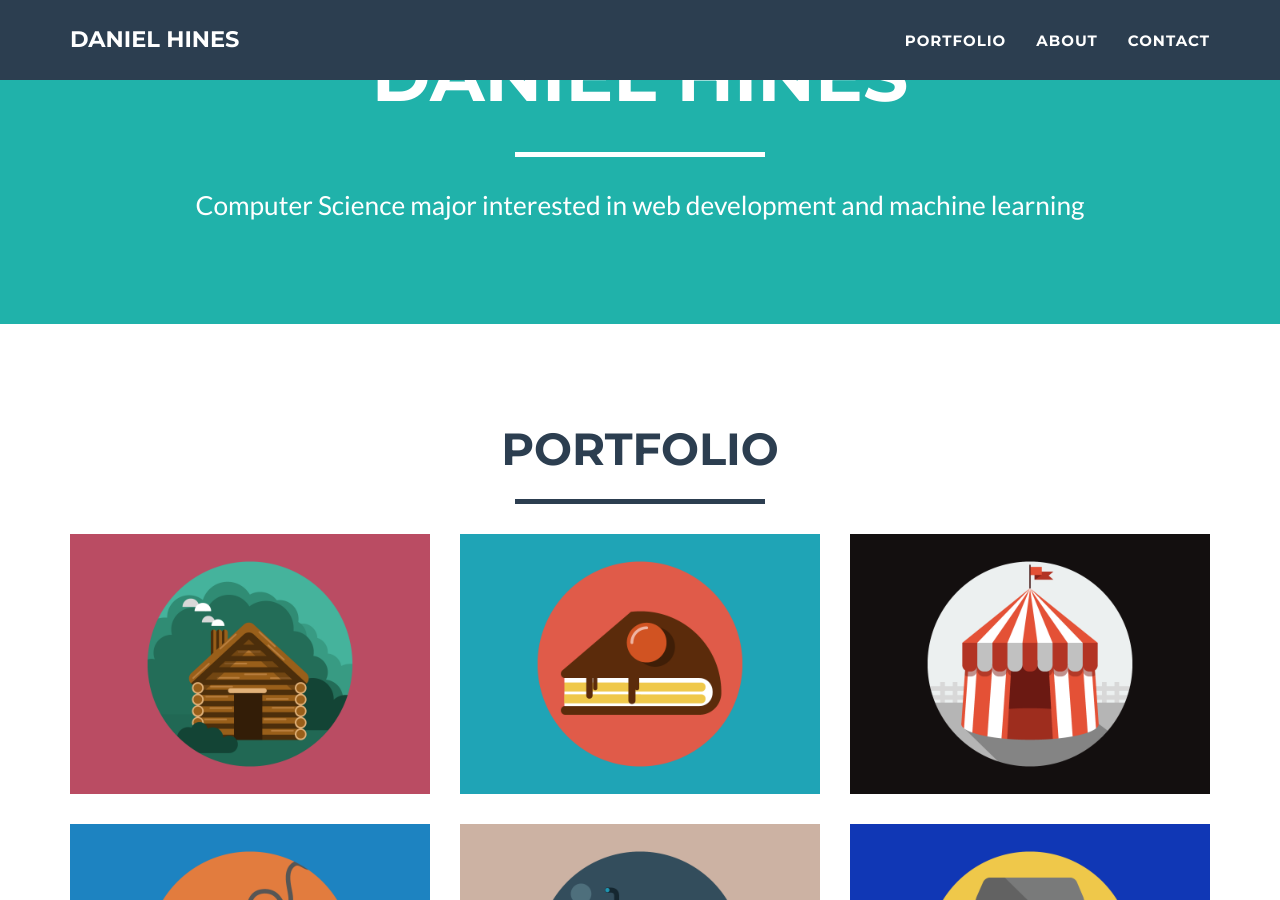
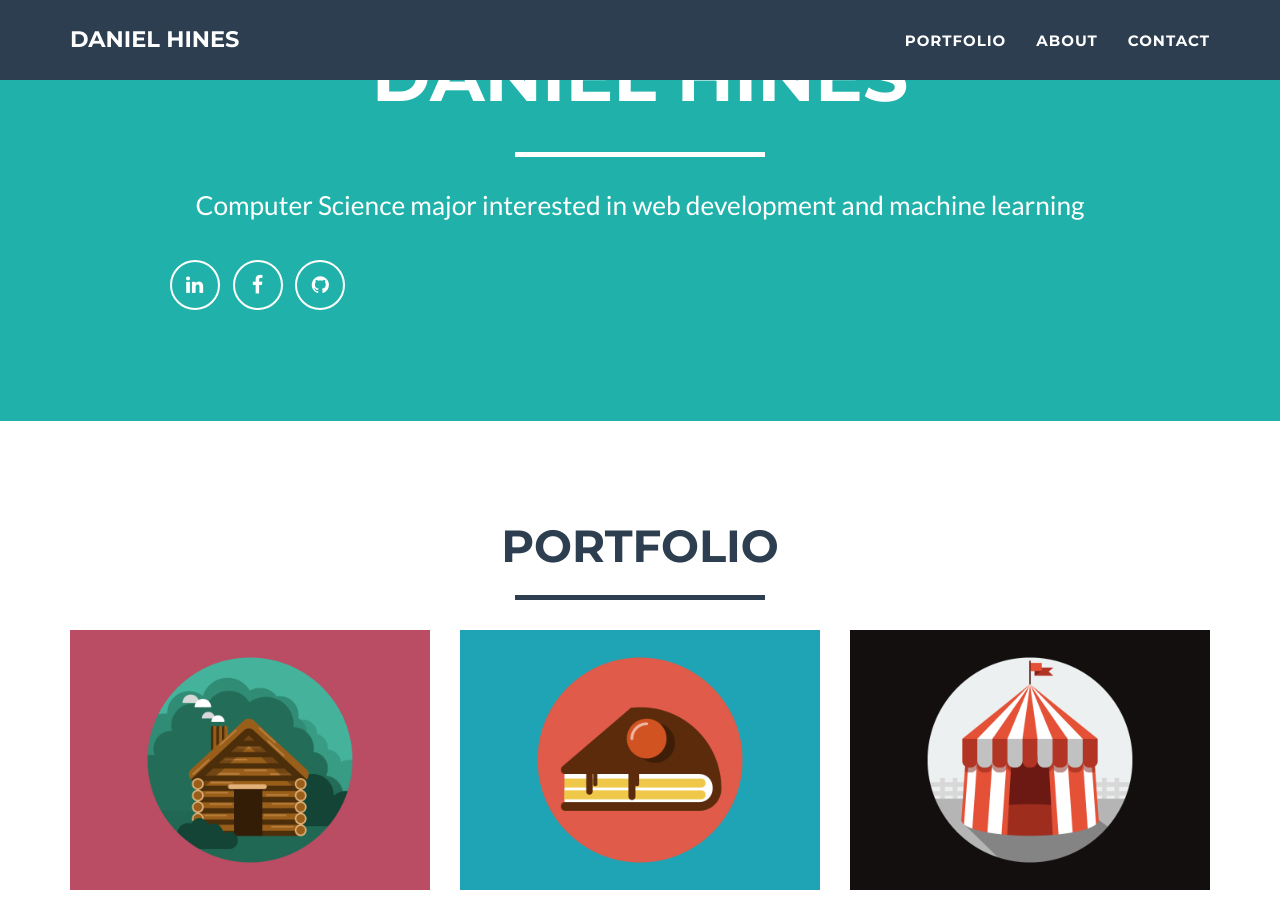
Before and after one commit to danielchines/danielchines.github.io, a Jekyll site: the page built from index.html, in a window 1280 px wide and 900 px high, scrolled down 592 px. Built offline with Jekyll 4.4.1, drawn with Linux system fonts in a browser that asks for light colours.

Commit message:
Update header.html

```diff
--- a/_includes/header.html
+++ b/_includes/header.html
@@ -9,6 +9,16 @@
                         <hr class="star-light">
                         <span class="skills">{{ site.skills }}</span>
                     </div>
+                    <div class="header-col col-md-4">
+                        <h3>{{ site.header.social }}</h3>
+                        <ul class="list-inline">
+                            {% for network in site.social %}
+                            <li>
+                                <a href="{{ network.url }}" class="btn-social btn-outline"><i class="fa fa-fw fa-{{ network.title }}"></i></a>
+                            </li>
+		                    {% endfor %}
+                        </ul>
+                    </div>
                 </div>
             </div>
         </div>
```
